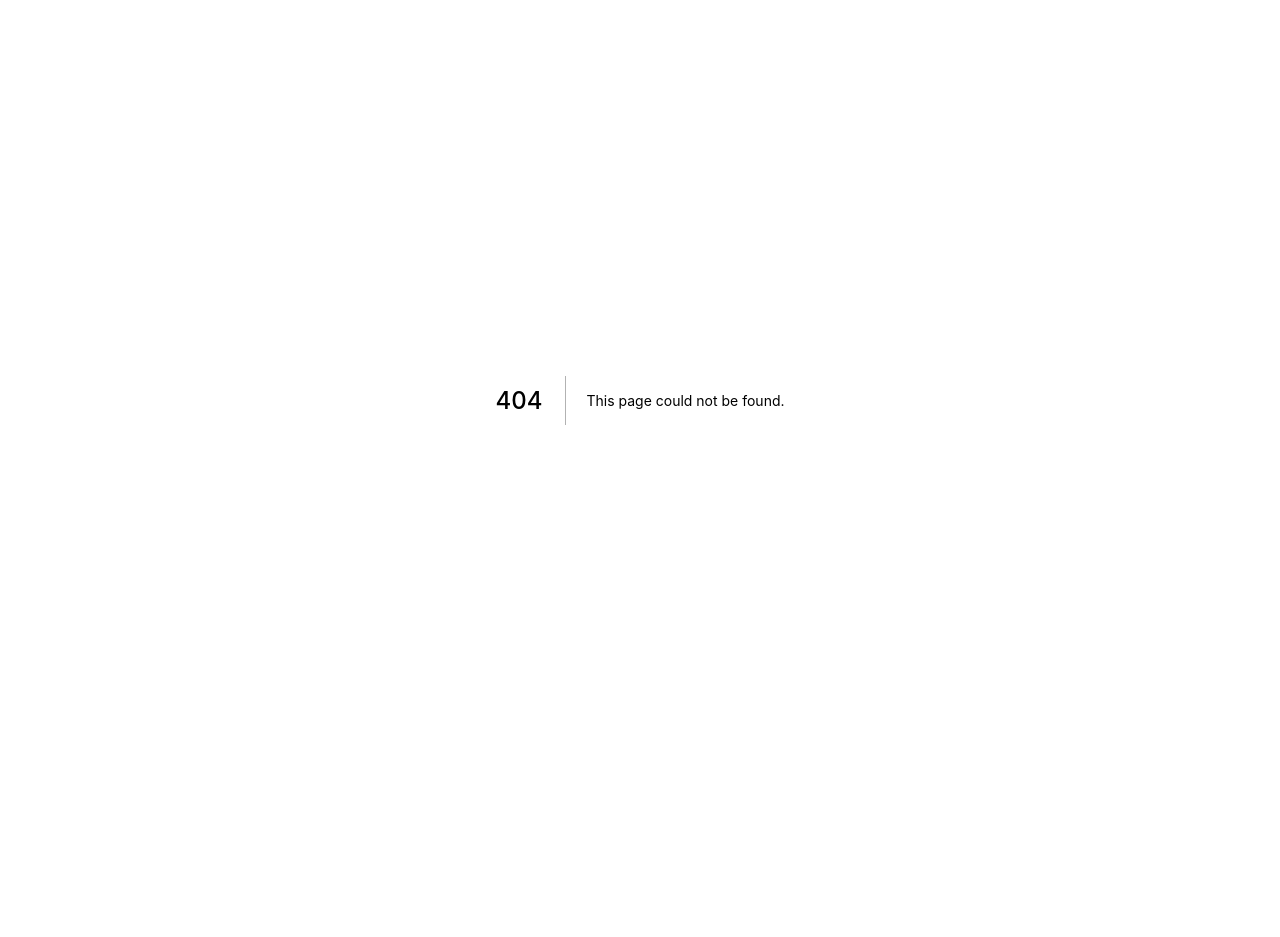
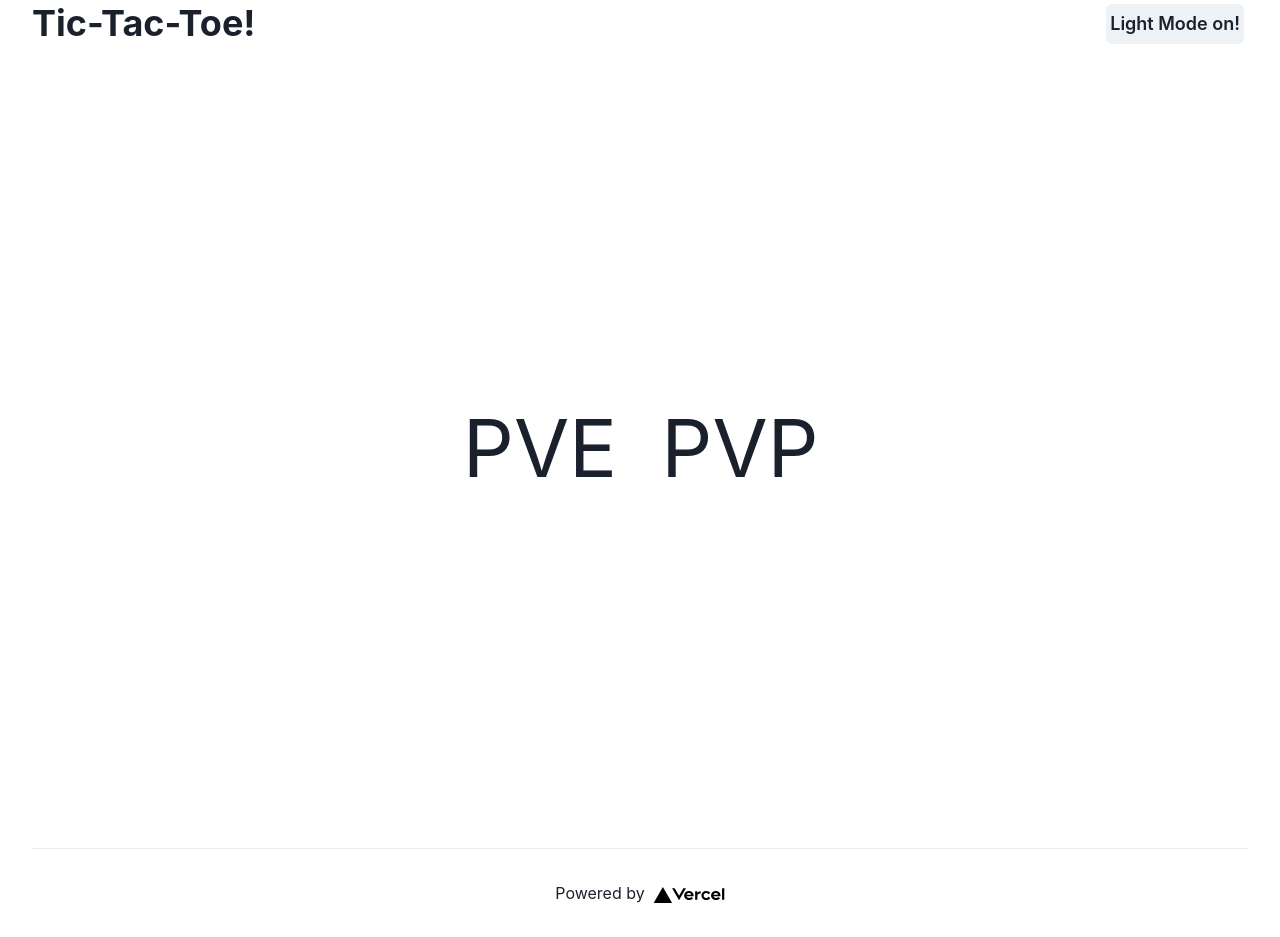
Before and after one commit to tehshaw/profile-2, a Next.js app: page /games/tic-tac-toe in a window 1280 px wide. Before the commit this address had no page. Before the commit the page ends 800 px from the top, so only its background shows below. Built offline with nearby package versions, Linux system fonts and the light colour scheme.

Commit message:
Add tic-tac-toe

```diff
--- /dev/null
+++ b/logic/PlayerTwo.js
@@ -0,0 +1,13 @@
+
+
+export const playerTwo = (grid, player) => {
+
+    const priorGird = Object.keys(grid).filter(square => grid[square] === "")
+
+    const currentGrid = priorGird.filter(square => square != player )
+
+    const play = Math.floor(Math.random()*currentGrid.length)
+
+    return currentGrid[play]
+
+}
--- /dev/null
+++ b/logic/WinCon.js
@@ -0,0 +1,43 @@
+import { playerTwo } from "../logic/PlayerTwo";
+
+
+export const checkWinCon = (grid, setGrid, playerMove, whosTurn, isOnePlayer) => {
+
+    const tempGrid = {...grid, [playerMove]:whosTurn}
+
+    const checkWin =[
+        (tempGrid["one"] === tempGrid["two"] && tempGrid["one"] === tempGrid["three"] &&tempGrid["one"] != ""),
+        (tempGrid["four"] === tempGrid["five"] && tempGrid["four"] === tempGrid["six"] &&tempGrid["four"] != ""),
+        (tempGrid["seven"] === tempGrid["eight"] && tempGrid["seven"] === tempGrid["nine"] &&tempGrid["seven"] != ""),
+        (tempGrid["one"] === tempGrid["four"] && tempGrid["one"] === tempGrid["seven"] &&tempGrid["one"] != ""),
+        (tempGrid["two"] === tempGrid["five"] && tempGrid["two"] === tempGrid["eight"] &&tempGrid["two"] != ""),
+        (tempGrid["three"] === tempGrid["six"] && tempGrid["three"] === tempGrid["nine"] &&tempGrid["three"] != ""),
+        (tempGrid["one"] === tempGrid["five"] && tempGrid["one"] === tempGrid["nine"] &&tempGrid["one"] != ""),
+        (tempGrid["three"] === tempGrid["five"] && tempGrid["three"] === tempGrid["seven"] &&tempGrid["three"] != ""),
+      ]
+
+    let winner = checkWin.find(winCon => winCon == true)
+
+    if(winner){
+        setGrid({...tempGrid})
+        return whosTurn
+    }
+
+    if(isOnePlayer){
+        const pcMove = playerTwo(tempGrid)
+
+        tempGrid = {...tempGrid, [pcMove]:"O"}
+
+        winner = checkWin.find(winCon => winCon == true)
+
+        if(winner){
+            setGrid({...tempGrid})
+            return "O"
+        }
+    }
+
+    setGrid({...tempGrid})
+
+    return ""
+
+}
--- a/package.json
+++ b/package.json
@@ -9,6 +9,10 @@
     "lint": "next lint"
   },
   "dependencies": {
+    "@chakra-ui/react": "^1.8.5",
+    "@emotion/react": "^11.8.1",
+    "@emotion/styled": "^11.8.1",
+    "framer-motion": "^6.2.8",
     "next": "12.1.0",
     "react": "17.0.2",
     "react-dom": "17.0.2"
--- a/pages/_app.js
+++ b/pages/_app.js
@@ -1,7 +1,14 @@
 import '../styles/globals.css'
 
+import { ChakraProvider, CSSReset } from '@chakra-ui/react'
+
 function MyApp({ Component, pageProps }) {
-  return <Component {...pageProps} />
+  return (
+    <ChakraProvider>
+        <CSSReset />
+        <Component {...pageProps} />
+    </ChakraProvider>
+  )
 }
 
 export default MyApp
--- /dev/null
+++ b/pages/_document.js
@@ -0,0 +1,20 @@
+// pages/_document.js
+
+import { ColorModeScript } from '@chakra-ui/react'
+import NextDocument, { Html, Head, Main, NextScript } from 'next/document'
+import theme from '../styles/theme'
+
+export default class Document extends NextDocument {
+  render() {
+    return (
+      <Html lang='en'>
+        <Head />
+        <body>
+          <ColorModeScript initialColorMode={theme.config.initialColorMode} />
+          <Main />
+          <NextScript />
+        </body>
+      </Html>
+    )
+  }
+}
--- /dev/null
+++ b/pages/games/tic-tac-toe.js
@@ -0,0 +1,169 @@
+import { useColorMode } from "@chakra-ui/color-mode";
+import {
+  Modal,
+  ModalOverlay,
+  ModalContent,
+  ModalHeader,
+  ModalFooter,
+  ModalBody,
+  ModalCloseButton,
+  Button,
+  useDisclosure,
+} from '@chakra-ui/react'
+import { Box, Flex, Heading, Text, Stack, Center } from "@chakra-ui/layout";
+import Head from "next/head";
+import Image from "next/image";
+import { useState } from "react";
+import styles from "../../styles/Home.module.css";
+import { checkWinCon } from '../../logic/WinCon'
+
+
+export default function Home() {
+  const matchStart = {one:"", two:"", three:"", four:"", five:"", six:"", seven:"", eight:"", nine:"",}
+  const { colorMode, toggleColorMode } = useColorMode()
+  const [grid, setGrid] = useState(matchStart)
+  const [whosTurn, setWhosTurn] = useState('')
+  const [isPlaying, setIsPlaying] = useState(false)
+  const [isOnePlayer, setIsOnePlayer] = useState(false)
+  const { isOpen, onOpen, onClose } = useDisclosure()
+  const [gameOver, setGameOver] = useState(false)
+
+
+
+  const handleClick = (square) =>{
+    console.log(gameOver)
+
+    if(gameOver){
+      return null
+    }
+
+    if(!grid[square]){
+      const winner = checkWinCon(grid, setGrid, square, whosTurn, isOnePlayer)
+      if(winner){
+        onOpen()
+        setGameOver(true)
+        return null
+      }
+      if(!isOnePlayer) whosTurn === "X" ? setWhosTurn("O") : setWhosTurn("X")
+    }
+    else{
+      grid[square] === whosTurn ? alert("You already went there!") :
+      alert(grid[square] + " already went there!")
+      return null
+    }
+
+  }
+
+  const gameState = (players) =>{
+
+    {isPlaying ? (
+      setIsPlaying(false),
+      setWhosTurn(""),
+      setIsOnePlayer(false),
+      setGrid(matchStart)
+    )
+    :
+    (
+      setGameOver(false),
+      setIsPlaying(true),
+      setWhosTurn("X"),
+      players === "two" ? setIsOnePlayer(false) : setIsOnePlayer(true)
+    )}
+
+  }
+
+
+
+  return (
+    <div className={styles.container}>
+      <Head>
+        <title>Tic-Tac-Toe</title>
+        <meta name="description" content="Generated by create next app" />
+        <link rel="icon" href="/favicon.ico" />
+      </Head>
+
+      <Flex direction={{base:"column", md:"row"}} justifyContent={{base:"center", md: "space-between"}} alignItems="center">
+          <Heading>Tic-Tac-Toe!</Heading>
+          <Stack direction={{base: "column", md:"row"}} alignItems="center">
+            {isPlaying ? (
+            <Box as="button" fontSize="lg" border="2px" p="1" m="1" borderRadius="5px" onClick={() => gameState()}>
+                New Game
+              </Box>
+            ):(<></>)}
+            <Button fontSize="lg" p="1" m="1" onClick={toggleColorMode}>
+            {colorMode === 'dark' ? "Dark" : "Light"} Mode on!
+              </Button>
+          </Stack>
+      </Flex>
+      <main className={styles.main}>
+
+        {isPlaying ? ( <>
+          <Heading mb="4">
+              {gameOver ? (`${whosTurn} has won!`) : (`It is ${whosTurn} turn to play!`)}
+          </Heading>
+          </>):(<></>)}
+
+        <Flex flexWrap="wrap" alignItems="center" justifyContent="center" maxW="1000px">
+        {isPlaying ? ( <>
+
+            {Object.keys(grid).map(square => {
+              return (<>
+                <Box key={square} as="button" p="1" borderWidth='5px' borderColor="grey" boxSize="12em" backgroundColor="" flexBasis="30%"
+                  onClick={() => handleClick(`${square}`)}
+                >
+                    <Text fontSize="5em">{grid[square]}</Text>
+                </Box>
+                </>
+              )
+            })}
+
+          </>)
+          :
+          (
+            <>
+            <Box as="button">
+              <Center boxSize="200px" onClick={() => gameState('one')} fontSize="5em">PVE</Center>
+            </Box>
+            <Box as="button">
+              <Center boxSize="200px" onClick={() => gameState('two')} fontSize="5em">PVP</Center>
+            </Box>
+            </>
+
+          )}
+        </Flex>
+<>
+        <Modal isOpen={isOpen} onClose={onClose} isCentered>
+        <ModalOverlay />
+        <ModalContent>
+          <ModalHeader>We have a winner!</ModalHeader>
+          <ModalCloseButton />
+          <ModalBody>
+            <Center>{whosTurn} has won!</Center>
+          </ModalBody>
+
+          <ModalFooter>
+            <Button colorScheme='blue' mr={3} onClick={onClose}>
+              Close
+            </Button>
+          </ModalFooter>
+        </ModalContent>
+      </Modal>
+    </>
+
+      </main>
+
+      <footer className={styles.footer}>
+        <a
+          href="https://vercel.com?utm_source=create-next-app&utm_medium=default-template&utm_campaign=create-next-app"
+          target="_blank"
+          rel="noopener noreferrer"
+        >
+          Powered by{" "}
+          <span className={styles.logo}>
+            <Image src="/vercel.svg" alt="Vercel Logo" width={72} height={16} />
+          </span>
+        </a>
+      </footer>
+    </div>
+  );
+}
--- /dev/null
+++ b/styles/theme.js
@@ -0,0 +1,13 @@
+// 1. import `extendTheme` function
+import { extendTheme, ThemeConfig } from "@chakra-ui/react"
+
+// 2. Add your color mode config
+const config = {
+    initialColorMode: "light", // options are light or dark
+    useSystemColorMode: false, // options are true or false
+}
+
+// 3. extend the theme
+const theme = extendTheme({ config })
+
+export default theme
```
Also changed, not shown: logic/gameState.js (added), 1 other file (tests, documents, lock files or other folders).
